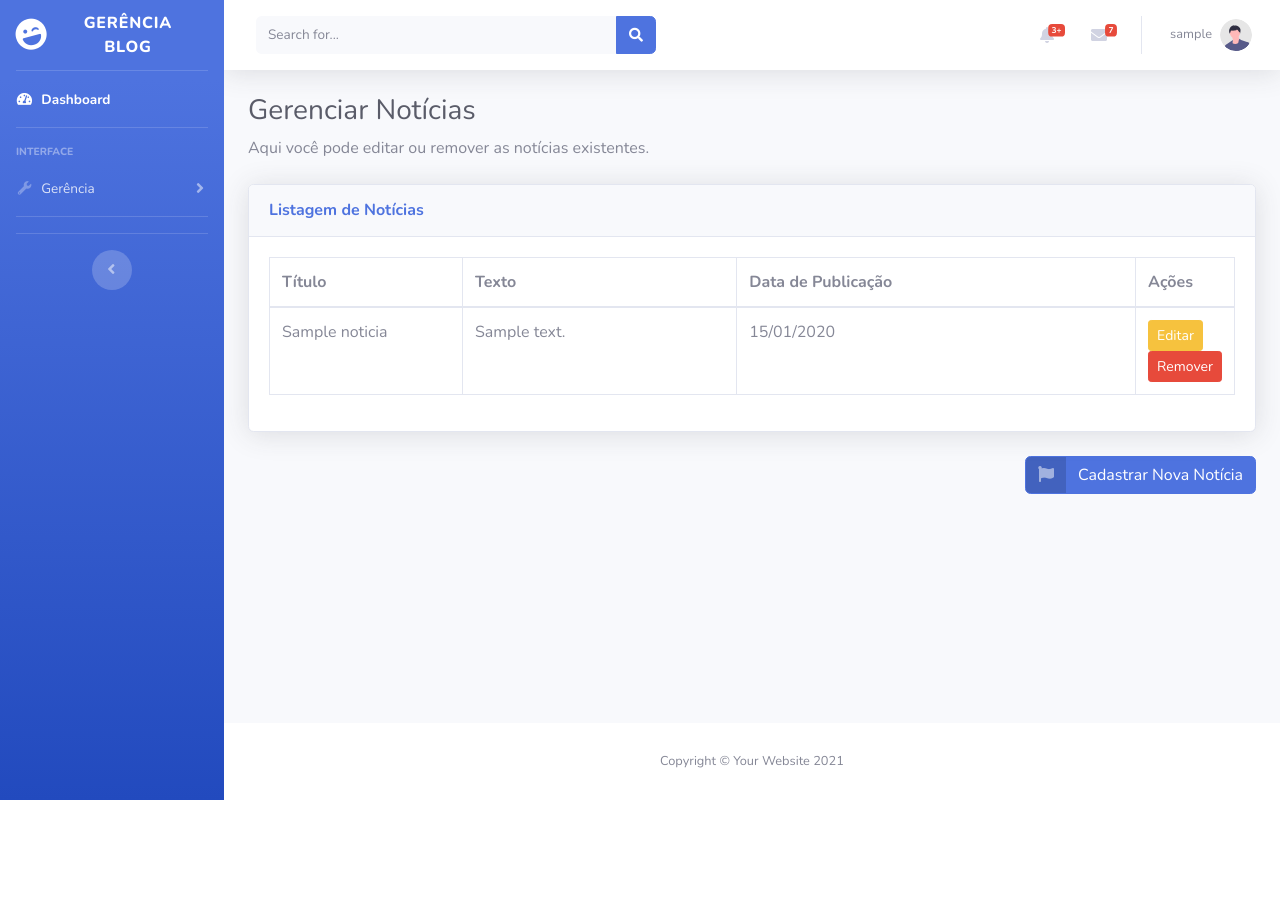
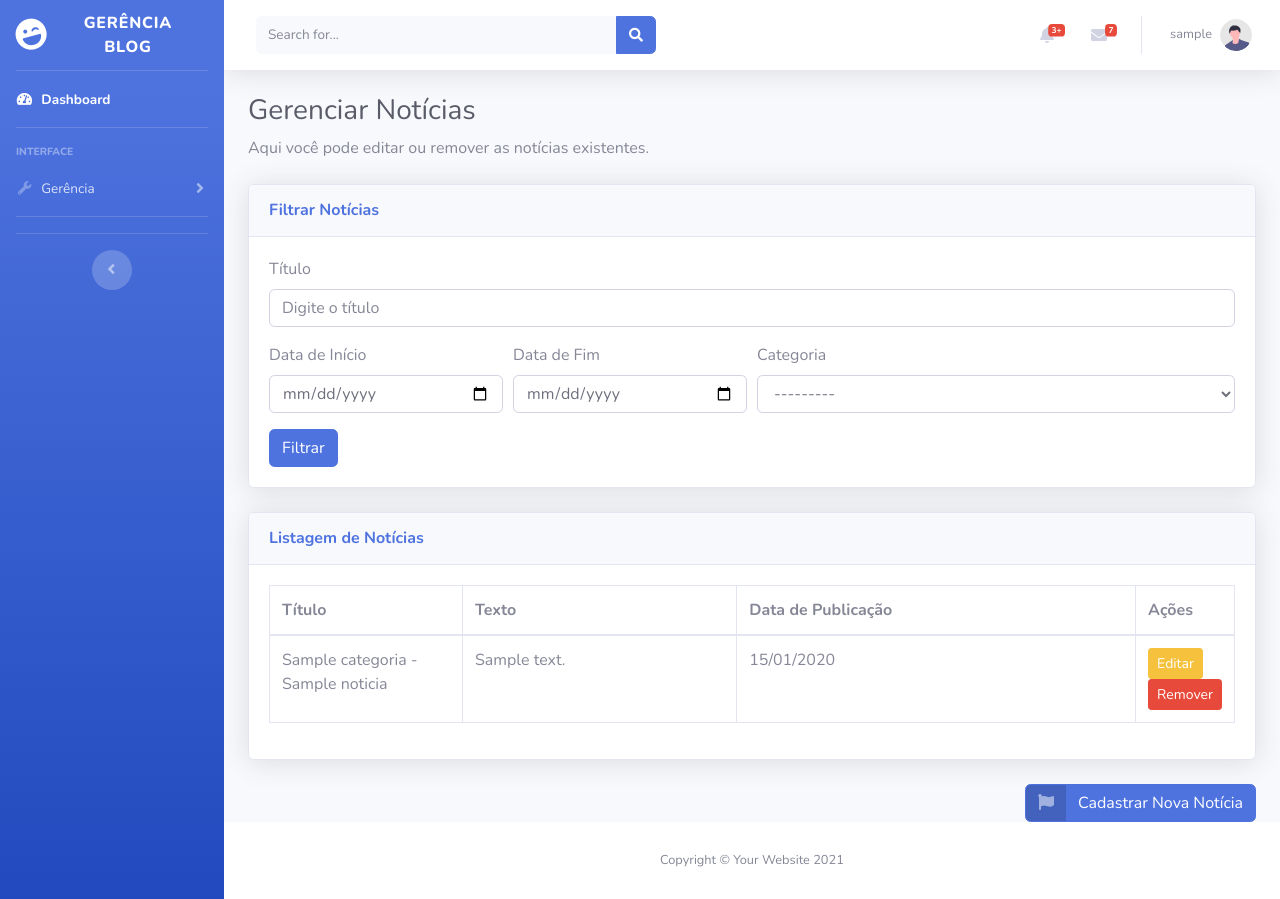
Before and after one commit to xstellas2/Blog2024, a Django app: page /gerencia/noticias/ in a window 1280 px wide. Before the commit the page ends 800 px from the top, so only its background shows below. Run offline with Django 5.2, Linux system fonts and the light colour scheme; the visitor is signed in with stand-in values (Sample User, id 1); tables that the repository leaves empty hold one stand-in row (values such as "Sample post"); some libraries are stand-ins or nearby versions.

Commit message:
feat: adicionando o filtros

```diff
--- a/gerencia/forms.py
+++ b/gerencia/forms.py
@@ -14,3 +14,33 @@ class NoticiaForm(forms.ModelForm):
             'categoria': forms.Select(attrs={'class': 'form-control'}),
 
         }
+
+
+
+from django import forms
+from .models import Categoria
+from usuarios.models import UserBlog  # Importe o modelo de usuário personalizado
+
+class NoticiaFilterForm(forms.Form):
+    titulo = forms.CharField(
+        max_length=200,
+        required=False,
+        label='Título',
+        widget=forms.TextInput(attrs={'placeholder': 'Digite o título','class': 'form-control'})
+    )
+    data_publicacao_inicio = forms.DateField(
+        required=False,
+        label='Data de Publicação (Início)',
+        widget=forms.DateInput(attrs={'type': 'date', 'class': 'form-control'})
+    )
+    data_publicacao_fim = forms.DateField(
+        required=False,
+        label='Data de Publicação (Fim)',
+        widget=forms.DateInput(attrs={'type': 'date', 'class': 'form-control'})
+    )
+    categoria = forms.ModelChoiceField(
+        queryset=Categoria.objects.all(),
+        required=False,
+        label='Categoria',
+        widget=forms.Select(attrs={'class': 'form-control'})
+    )
--- a/gerencia/templates/gerencia/listagem_noticia.html
+++ b/gerencia/templates/gerencia/listagem_noticia.html
@@ -6,6 +6,41 @@
      <h1 class="h3 mb-2 text-gray-800">Gerenciar Notícias</h1>
      <p class="mb-4">Aqui você pode editar ou remover as notícias existentes.</p>
 
+     <!-- Filtro de Notícias -->
+     <div class="card shadow mb-4">
+         <div class="card-header py-3">
+             <h6 class="m-0 font-weight-bold text-primary">Filtrar Notícias</h6>
+         </div>
+         <div class="card-body">
+            <form method="get">
+                <div class="form-group mb-3">
+                    <!-- Campo de Título ocupando a linha completa -->
+                    <label for="titulo">Título</label>
+                    {{ formularioFiltro.titulo }}
+                </div>
+                <div class="form-row">
+                    <!-- Campo de Data de Início -->
+                    <div class="form-group col-md-3 mb-3">
+                        <label for="data_publicacao_inicio">Data de Início</label>
+                        {{ formularioFiltro.data_publicacao_inicio }}
+                    </div>
+                    <!-- Campo de Data de Fim -->
+                    <div class="form-group col-md-3 mb-3">
+                        <label for="data_publicacao_fim">Data de Fim</label>
+                        {{ formularioFiltro.data_publicacao_fim }}
+                    </div>
+                    <!-- Campo de Categoria -->
+                    <div class="form-group col-md-6 mb-6">
+                        <label for="categoria">Categoria</label>
+                        {{ formularioFiltro.categoria }}
+                    </div>
+                </div>
+                <button type="submit" class="btn btn-primary">Filtrar</button>
+            </form>
+
+
+         </div>
+     </div>
 
      <!-- Notícias Table -->
      <div class="card shadow mb-4">
@@ -13,8 +48,8 @@
              <h6 class="m-0 font-weight-bold text-primary">Listagem de Notícias</h6>
          </div>
          <div class="card-body">
-             <div class="table-responsive">
-                 <table class="table table-bordered" id="dataTable" width="100%" cellspacing="0">
+            <div class="table-responsive">
+                <table class="table table-bordered" id="dataTable" width="100%" cellspacing="0">
                      <thead>
                          <tr>
                              <th style="width: 20%;">Título</th>
@@ -26,8 +61,8 @@
                      <tbody>
                          {% for noticia in noticias %}
                          <tr>
-                             <td>{{ noticia.titulo }}</td>
-                             <td>{{ noticia.texto }}</td>
+                             <td>{{ noticia.categoria.nome }} - {{ noticia.titulo }}</td>
+                             <td>{{ noticia.texto|truncatechars:100 }}</td>
                              <td>{{ noticia.data_publicacao|date:"d/m/Y" }}</td>
                              <td>
                                  <a href="{% url 'gerencia:editar_noticia' noticia.id %}" class="btn btn-warning btn-sm">Editar</a>
@@ -53,5 +88,4 @@
         </a>
     </div>
 
-
-{%endblock%}
+{% endblock %}
--- a/gerencia/views.py
+++ b/gerencia/views.py
@@ -1,7 +1,8 @@
 from django.shortcuts import render,redirect
-from .models import Noticia,Categoria
-from .forms import NoticiaForm
+from .forms import NoticiaForm, NoticiaFilterForm
 from django.contrib.auth.decorators import login_required
+from django.shortcuts import render
+from .models import Noticia, Categoria
 
 # Create your views here.
 @login_required
@@ -9,11 +10,23 @@ def inicio_gerencia(request):
     return render(request, 'gerencia/inicio.html')
 
 def listagem_noticia(request):
+    formularioFiltro = NoticiaFilterForm(request.GET or None)
 
     noticias = Noticia.objects.filter(usuario=request.user)  # Filtra pelo usuário logado
 
+    if formularioFiltro.is_valid():
+        if formularioFiltro.cleaned_data['titulo']:
+            noticias = noticias.filter(titulo__icontains=formularioFiltro.cleaned_data['titulo'])
+        if formularioFiltro.cleaned_data['data_publicacao_inicio']:
+            noticias = noticias.filter(data_publicacao__gte=formularioFiltro.cleaned_data['data_publicacao_inicio'])
+        if formularioFiltro.cleaned_data['data_publicacao_fim']:
+            noticias = noticias.filter(data_publicacao__lte=formularioFiltro.cleaned_data['data_publicacao_fim'])
+        if formularioFiltro.cleaned_data['categoria']:
+            noticias = noticias.filter(categoria=formularioFiltro.cleaned_data['categoria'])
+
     contexto = {
-        'noticias': noticias
+        'noticias': noticias,
+        'formularioFiltro': formularioFiltro
     }
     return render(request, 'gerencia/listagem_noticia.html',contexto)
 
@@ -51,9 +64,7 @@ def editar_noticia(request, id):
     return render(request, 'gerencia/cadastro_noticia.html',contexto)
 
 
-# views.py
-from django.shortcuts import render
-from .models import Noticia, Categoria
+
 
 def index(request):
     categoria_nome = request.GET.get('categoria')  # Obtém o parâmetro 'categoria' da URL
```
Also changed, not shown: gerencia/models.py (line endings or trailing spaces).
